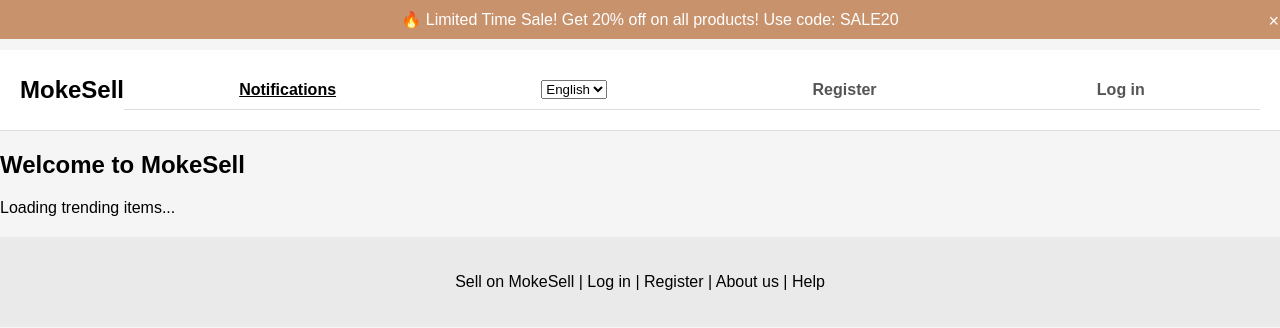
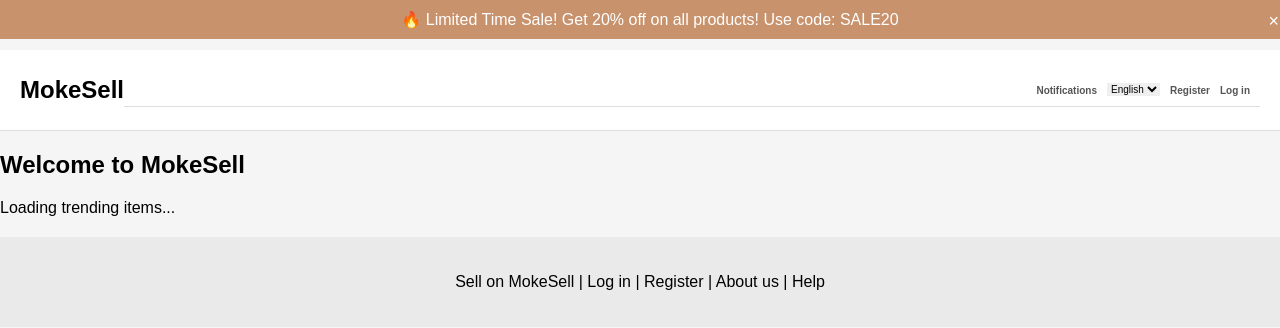
Before and after one commit to Shaaafie/FED-assignment-2-project, a plain HTML site: page homepage.html in a window 1280 px wide. Drawn offline with Linux system fonts and the light colour scheme.

```diff
--- a/homepage.html
+++ b/homepage.html
@@ -16,8 +16,8 @@
   <header>
     <h1>MokeSell</h1>
     <nav>
-      <a href="#" id="notifs-tab" class="active">Notifications</a>
-      <select id="languageSwitcher" onchange="changeLanguage()">
+      <a href="#" id="notifs-tab">Notifications</a>
+      <select id="languageSwitcher" onchange="changeLanguage()" class="language">
         <option value="en">English</option>
         <option value="es">中文</option>
         <option value="es">French</option>
--- a/style.css
+++ b/style.css
@@ -56,7 +56,7 @@
 
   nav {
     display: flex;
-    justify-content: space-around; /* Adjusts spacing */
+    justify-content:right; /* Adjusts spacing */
     align-items: end;
     background-color: #fff;
     padding: 10px;
@@ -67,14 +67,12 @@
   nav a {
     text-decoration: none;
     color: #555;
-    font-size: 1rem;
+    font-size: x-small;
     font-weight: bold;
-    margin: 0 15px; /* Adds spacing between links */
   }
 
   nav a.active {
     color: #000;
-    text-decoration: underline;
   }
 
   .section {
@@ -83,6 +81,11 @@
 
   .section.active {
     display: block;
+  }
+
+  .language {
+    border: #fff;
+    font-size: x-small;
   }
 
   .form-container {
```
